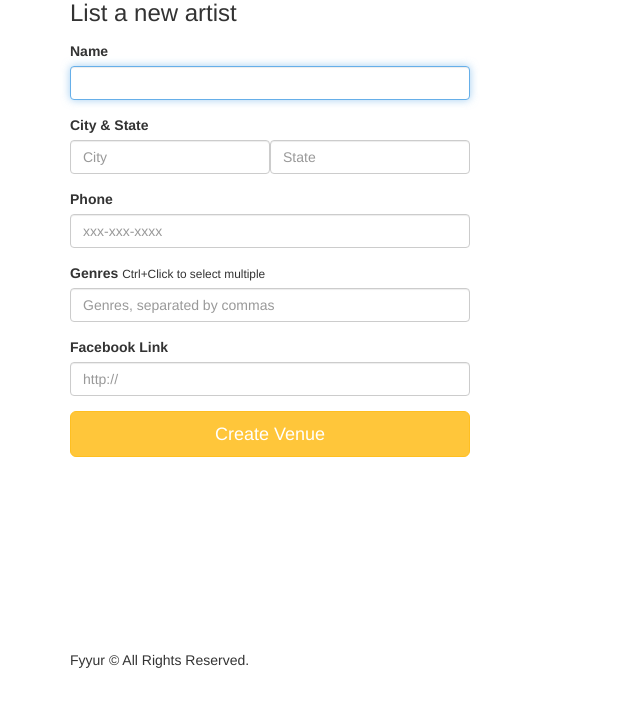
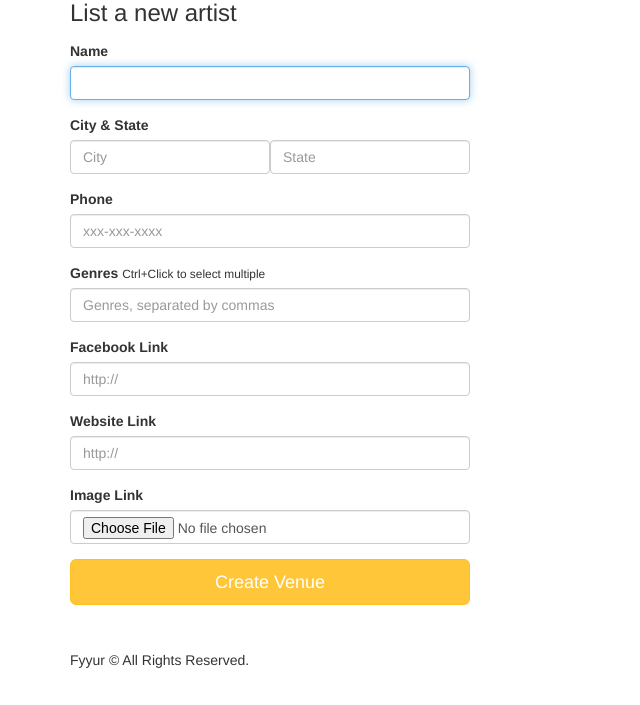
Before and after one commit to tomgtqq/FSND-P1-Fyyur, a Python web app: template templates/forms/new_artist.html in a window 1280 px wide. Shown: the part 95-800 px from the top of the page, without its empty margins (0-640 px from the left). Run offline with Jinja, Linux system fonts and the light colour scheme; the template is opened without the code that fills it, so the values that code supplies are empty, except form fields; tables that the repository leaves empty hold one stand-in row (values such as "Sample post"); form fields are guessed from the names that the template uses; some libraries are stand-ins or nearby versions.

Commit message:
Update new_artist.html

```diff
--- a/templates/forms/new_artist.html
+++ b/templates/forms/new_artist.html
@@ -26,11 +26,19 @@
       <div class="form-group">
         <label for="genres">Genres</label>
         <small>Ctrl+Click to select multiple</small>
-        {{ form.genres(class_ = 'form-control', placeholder='Genres, separated by commas', id=form.state, autofocus = true) }}
+        {{ form.genres(class_ = 'form-control', placeholder='Genres, separated by commas', id='genres', autofocus = true) }}
       </div>
       <div class="form-group">
         <label for="genres">Facebook Link</label>
-          {{ form.facebook_link(class_ = 'form-control', placeholder='http://', id=form.state, autofocus = true) }}
+        {{ form.facebook_link(class_ = 'form-control', placeholder='http://', id='facebook_link', autofocus = true) }}
+      </div>
+      <div class="form-group">
+        <label for="website_link">Website Link</label>
+        {{ form.website_link(class_ = 'form-control', placeholder='http://', id='website_link', autofocus = true) }}
+      </div>
+      <div class="form-group">
+        <label for="image_link">Image Link</label>
+        {{ form.image_link(class_ = 'form-control', placeholder='http://', id='image_link', autofocus = true) }}
       </div>
       <input type="submit" value="Create Venue" class="btn btn-primary btn-lg btn-block">
     </form>
```
Lines whose indentation alone changed are shown as unchanged.
